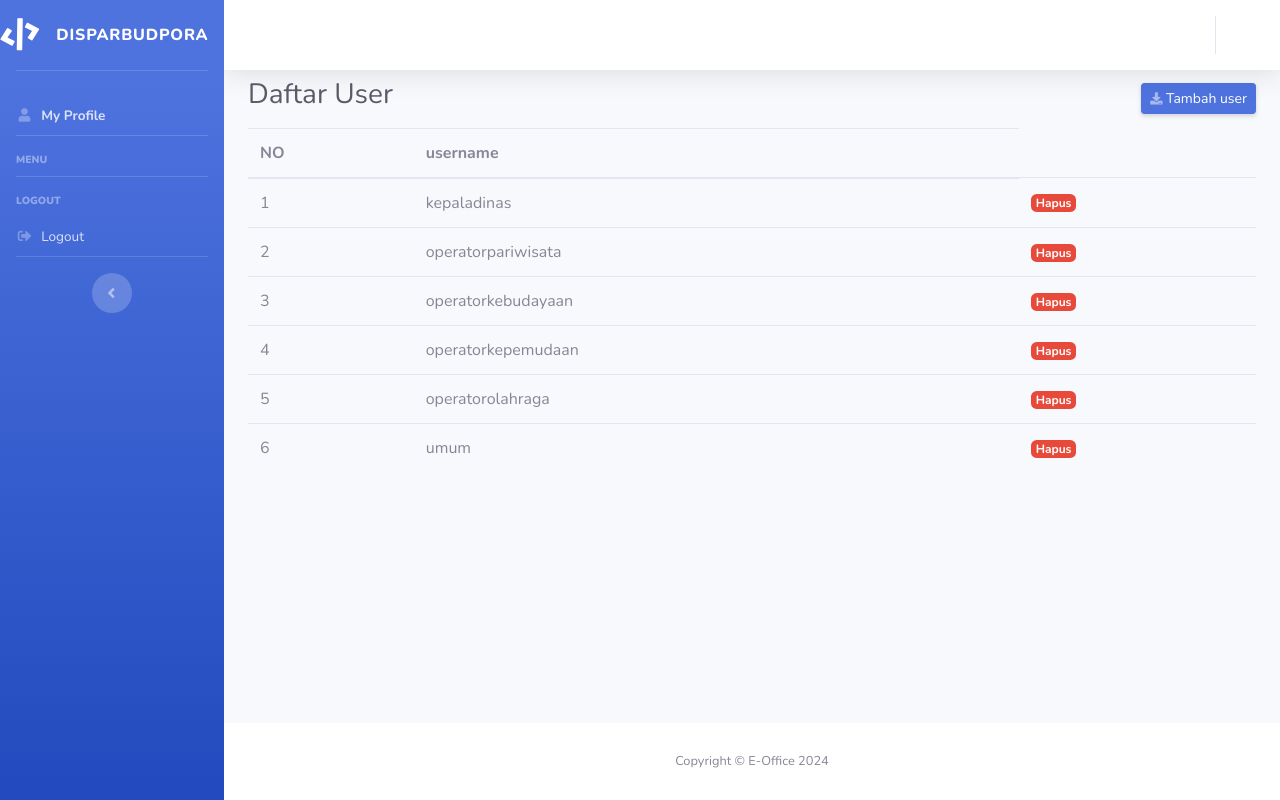
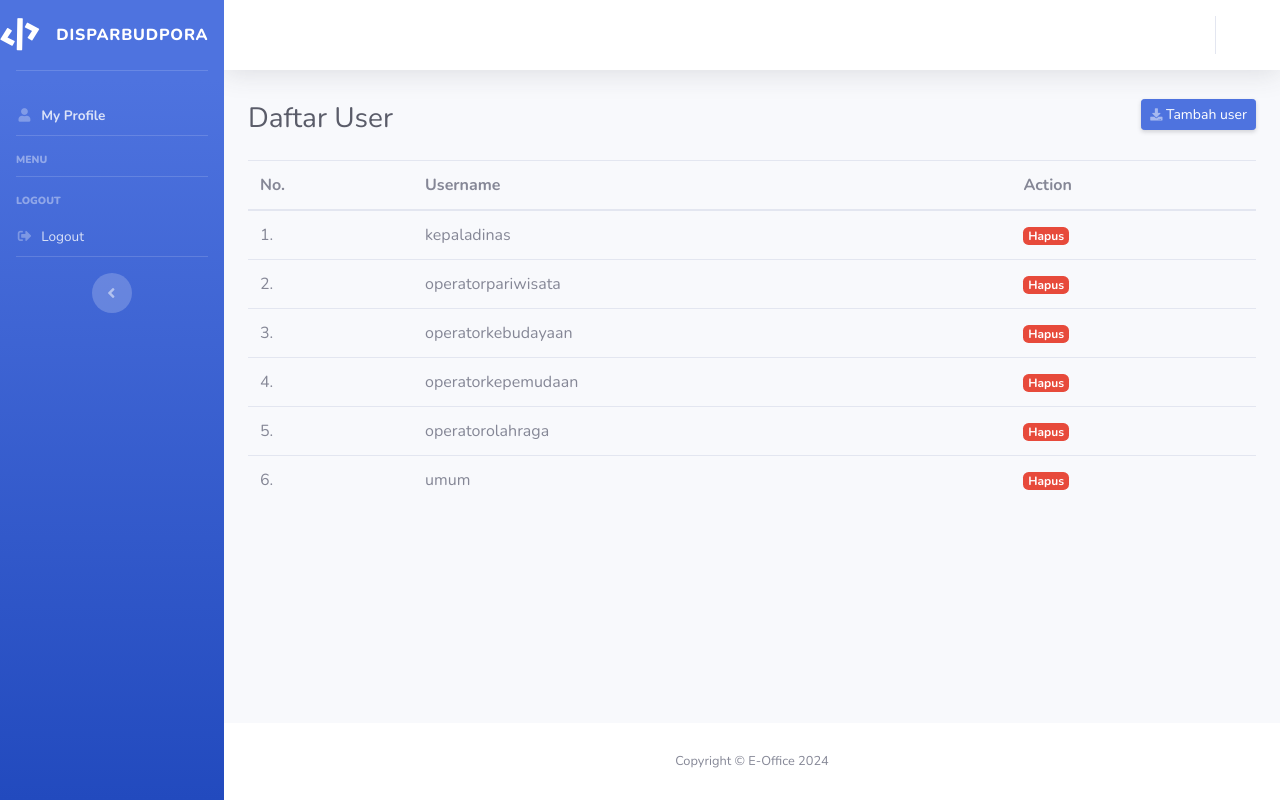
Before and after one commit to ramadhanabelio/adsm-disparbudpora, a CodeIgniter app: page /e-office/admin/daftaruser in a window 1280 px wide. Run offline with CodeIgniter, Linux system fonts and the light colour scheme; data comes from the database, SQL or seed files in the repository; data that the repository does not hold is empty; some libraries are stand-ins or nearby versions.

Commit message:
style: add margin

```diff
--- a/application/logs/log-2024-11-25.php
+++ b/application/logs/log-2024-11-25.php
@@ -94,3 +94,8 @@ ERROR - 2024-11-25 04:10:22 --> Severity: Warning --> include(): Failed opening
 ERROR - 2024-11-25 04:15:06 --> 404 Page Not Found: Vendor/bootstrap
 ERROR - 2024-11-25 04:15:06 --> Severity: Warning --> include(C:\xampp\htdocs\surat_disparbudpora\application\views\errors\html\error_404.php): Failed to open stream: No such file or directory C:\xampp\htdocs\surat_disparbudpora\system\core\Exceptions.php 183
 ERROR - 2024-11-25 04:15:06 --> Severity: Warning --> include(): Failed opening 'C:\xampp\htdocs\surat_disparbudpora\application\views\errors\html\error_404.php' for inclusion (include_path='C:\xampp\php\PEAR') C:\xampp\htdocs\surat_disparbudpora\system\core\Exceptions.php 183
+ERROR - 2024-11-25 04:23:03 --> Severity: Warning --> Trying to access array offset on value of type null C:\xampp\htdocs\surat_disparbudpora\application\views\user\index.php 36
+ERROR - 2024-11-25 04:23:03 --> Severity: Warning --> Trying to access array offset on value of type null C:\xampp\htdocs\surat_disparbudpora\application\views\user\index.php 38
+ERROR - 2024-11-25 04:23:24 --> 404 Page Not Found: Vendor/bootstrap
+ERROR - 2024-11-25 04:23:24 --> Severity: Warning --> include(C:\xampp\htdocs\surat_disparbudpora\application\views\errors\html\error_404.php): Failed to open stream: No such file or directory C:\xampp\htdocs\surat_disparbudpora\system\core\Exceptions.php 183
+ERROR - 2024-11-25 04:23:24 --> Severity: Warning --> include(): Failed opening 'C:\xampp\htdocs\surat_disparbudpora\application\views\errors\html\error_404.php' for inclusion (include_path='C:\xampp\php\PEAR') C:\xampp\htdocs\surat_disparbudpora\system\core\Exceptions.php 183
--- a/application/views/admin/daftaruser.php
+++ b/application/views/admin/daftaruser.php
@@ -3,16 +3,16 @@
 
     <!-- Page Heading -->
     <div class="d-sm-flex align-items-center justify-content-between mb-2">
-        <h1 class="h3 mb-2 text-gray-800"><?= $title; ?></h1>
+        <h1 class="h3 mt-4 mb-3 text-gray-800"><?= $title; ?></h1>
         <a href="<?= base_url(); ?>auth/registration" class="d-none d-sm-inline-block btn btn-sm btn-primary shadow-sm"><i class="fas fa-download fa-sm text-white-50"></i> Tambah user</a>
     </div>
 
     <table class="table">
         <thead>
             <tr>
-                <th scope="col">NO</th>
-                <th scope="col">username</th>
-                <!-- <th scope="col">Action</th> -->
+                <th scope="col">No.</th>
+                <th scope="col">Username</th>
+                <th scope="col">Action</th>
             </tr>
         </thead>
         <tbody>
@@ -20,7 +20,7 @@
             $i = 1;
             foreach ($daftaruser as $user) : ?>
                 <tr>
-                    <td><?= $i++; ?></td>
+                    <td><?= $i++; ?>.</td>
                     <td><?= $user['username'] ?></td>
                     <td>
                         <!-- <a class=" badge badge-success" href="">Detail</a>
--- a/application/views/admin/index.php
+++ b/application/views/admin/index.php
@@ -2,7 +2,7 @@
 <div class="container-fluid">
 
     <!-- Page Heading -->
-    <h1 class="h3 mb-4 text-gray-800"><?= $title; ?></h1>
+    <h1 class="h3 mt-4 mb-4 text-gray-800"><?= $title; ?></h1>
 
     <div class="row">
         <a class="col-xl-3 col-md-6 mb-4" href="<?= base_url(); ?>suratmasuk">
--- a/application/views/unit/jabatan1.php
+++ b/application/views/unit/jabatan1.php
@@ -3,7 +3,7 @@
 
     <!-- Page Heading -->
     <div class="d-sm-flex align-items-center justify-content-between mb-2">
-        <h1 class="h3 mb-2 text-gray-800"><?= $title; ?></h1>
+        <h1 class="h3 mt-4 mb-2 text-gray-800"><?= $title; ?></h1>
         <a href="<?= base_url(); ?>unit/tambahJabatan2/<?= $unit['id_unit'] ?>" class="d-none d-sm-inline-block btn btn-sm btn-primary shadow-sm"><i class="fas fa-download fa-sm text-white-50"></i> Tambah jabatan</a>
     </div>
 
--- a/application/views/unit/tambahJabatan1.php
+++ b/application/views/unit/tambahJabatan1.php
@@ -2,7 +2,7 @@
 <div class="container-fluid">
 
     <!-- Page Heading -->
-    <h1 class="h3 mb-4 text-gray-800"><?= $title; ?></h1>
+    <h1 class="h3 mt-4 mb-4 text-gray-800"><?= $title; ?></h1>
 
     <div class="row">
         <div class="col-md-6">
--- a/application/views/unit/tambahUnit.php
+++ b/application/views/unit/tambahUnit.php
@@ -2,7 +2,7 @@
 <div class="container-fluid">
 
     <!-- Page Heading -->
-    <h1 class="h3 mb-4 text-gray-800"><?= $title; ?></h1>
+    <h1 class="h3 mt-4 mb-4 text-gray-800"><?= $title; ?></h1>
 
     <div class="row">
         <div class="col-md-6">
```
Also changed, not shown: application/views/unit/index.php (+4 -3 lines).
